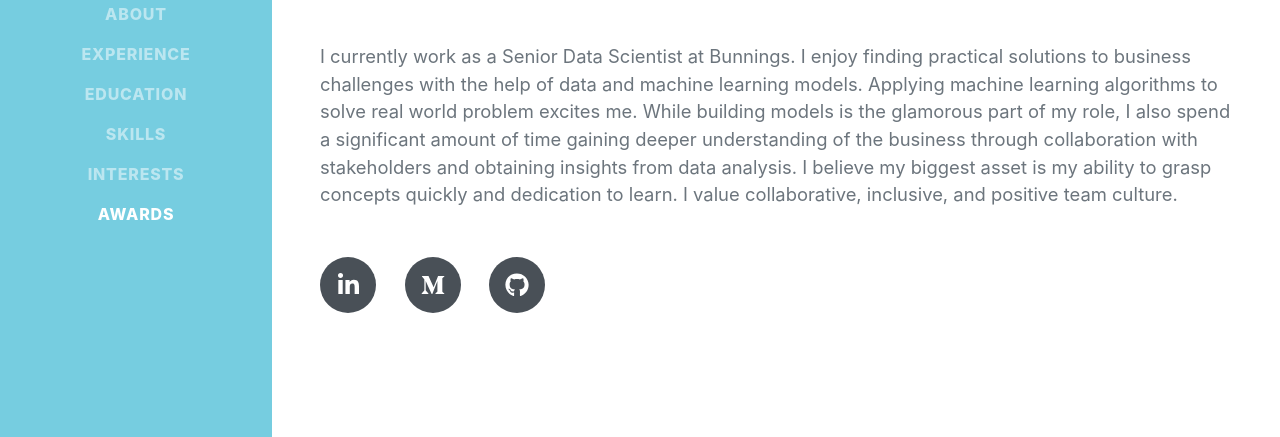
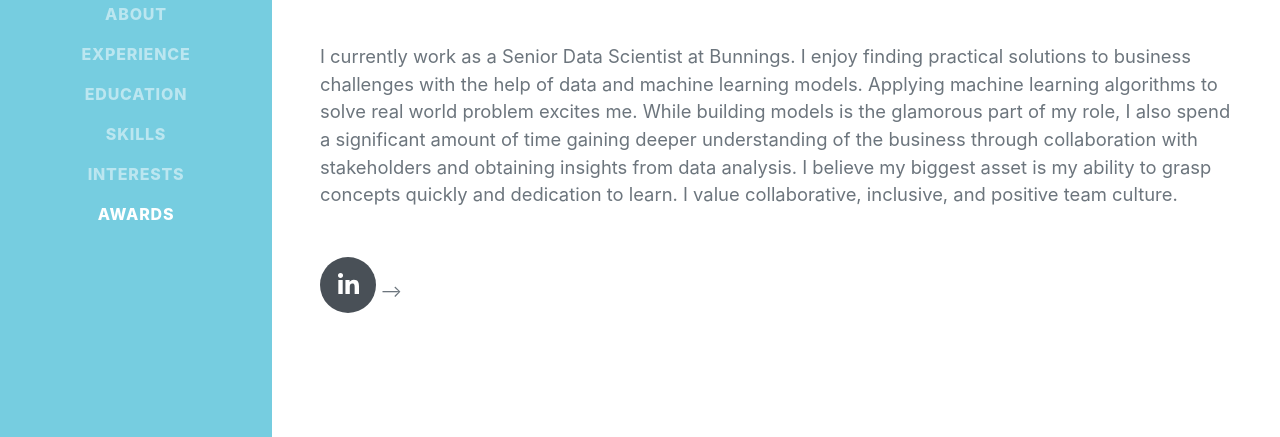
Before and after one commit to ayazmasud/ayazmasud.github.io, a plain HTML site: page index.html in a window 1280 px wide. Shown: the part 360-797 px from the top of the page. Drawn offline with nearby package versions, Linux system fonts and the light colour scheme; a web font is replaced by a local one.

Commit message:
Update index.html

```diff
--- a/index.html
+++ b/index.html
@@ -53,8 +53,8 @@
                         <!--Icons: https://www.w3schools.com/icons/fontawesome5_icons_brands.asp
                                    https://fontawesome.com/v4.7.0/cheatsheet/-->
                         <a class="social-icon" href="https://www.linkedin.com/in/mohammad-ayaz-masud-023510a6/"><i class="fab fa-linkedin-in"></i></a>
-                        <a class="social-icon" href="https://medium.com/@zluvsand"><i class="fab fa-medium-m"></i></a>
-                        <a class="social-icon" href="https://github.com/zluvsand"><i class="fab fa-github"></i></a>
+<!--                         <a class="social-icon" href="https://medium.com/@zluvsand"><i class="fab fa-medium-m"></i></a>
+<!--                         <a class="social-icon" href="https://github.com/zluvsand"><i class="fab fa-github"></i></a> --> -->
                     </div>
                 </div>
             </section>
```
